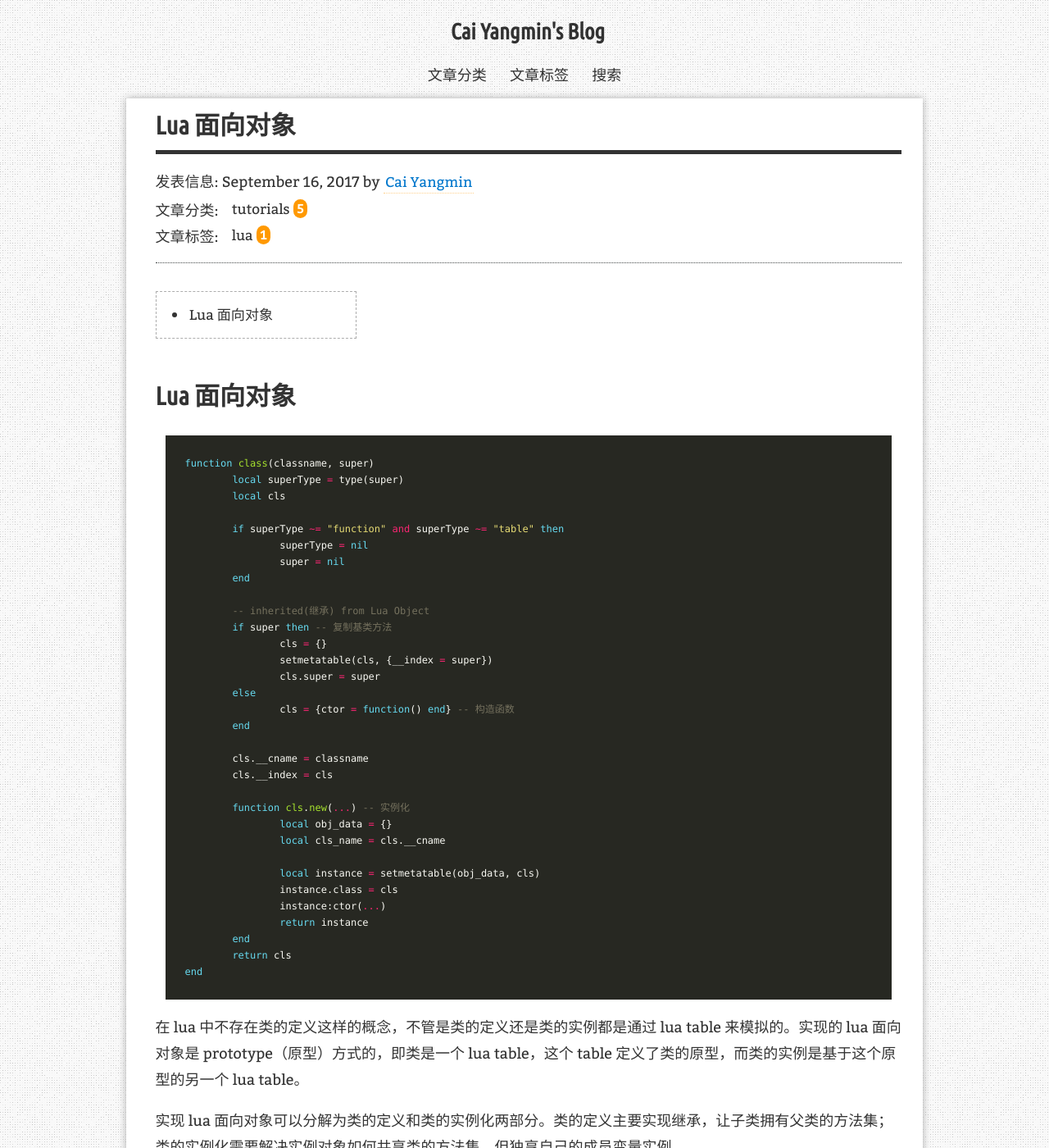
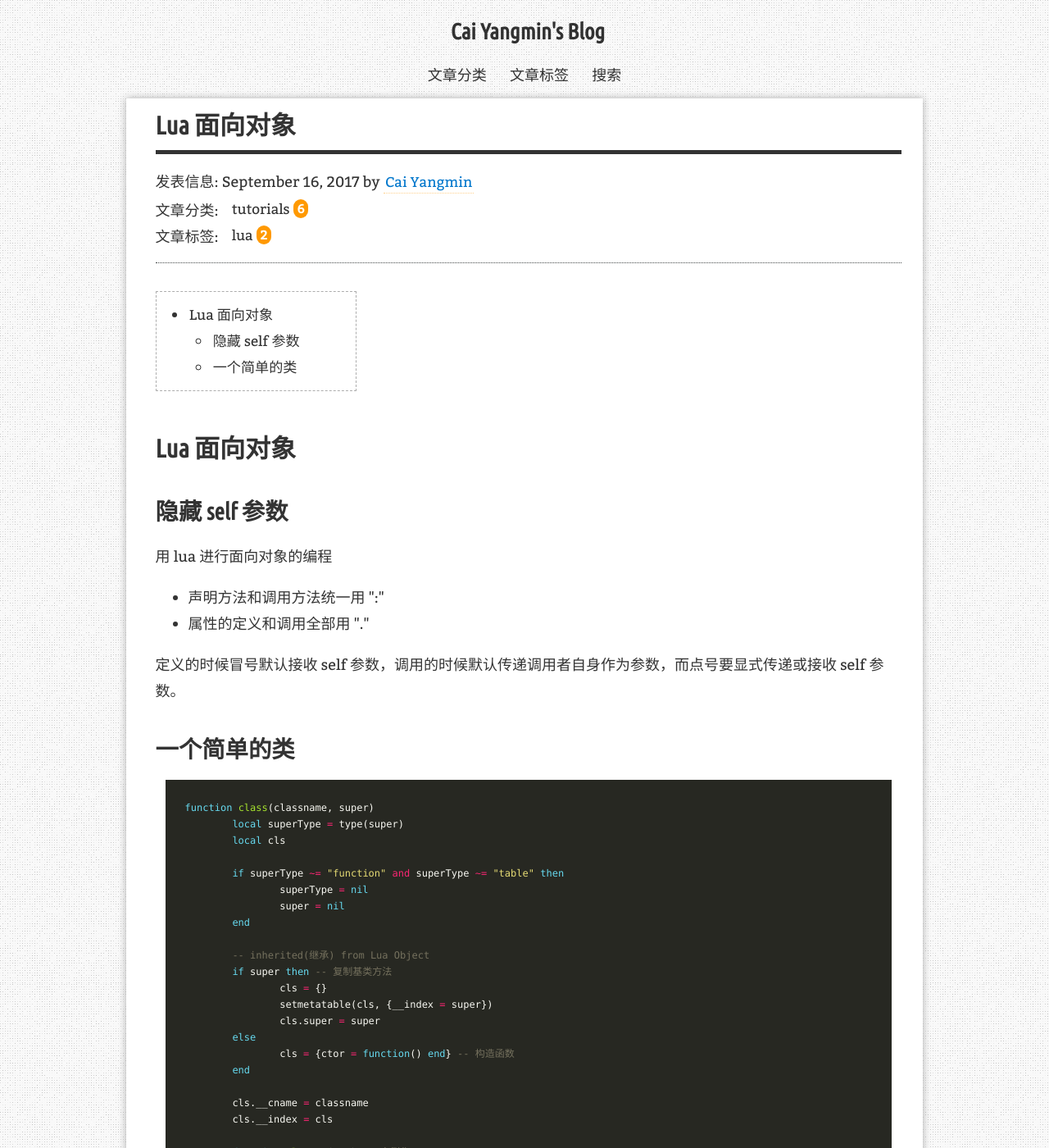
Before and after one commit to bqwhnn/blog, a Jekyll site: the page built from _posts/2017-09-16-Lua-Object-Oriented.md, in a window 1280 px wide and 1400 px high. Shown: the whole window at 82% size. Built offline with Jekyll 4.4.1, drawn with Linux system fonts in a browser that asks for light colours; nearby versions of some CDN libraries; comment, search, counter and statistics services are not loaded.

```diff
--- a/_posts/2017-09-16-Lua-Object-Oriented.md
+++ b/_posts/2017-09-16-Lua-Object-Oriented.md
@@ -12,6 +12,16 @@ redirect_from:
 {:toc .toc}
 
 # Lua 面向对象
+
+## 隐藏 self 参数
+
+用 lua 进行面向对象的编程
+* 声明方法和调用方法统一用 ":"
+* 属性的定义和调用全部用   "."
+
+定义的时候冒号默认接收 self 参数，调用的时候默认传递调用者自身作为参数，而点号要显式传递或接收 self 参数。
+
+## 一个简单的类
 
 ~~~ lua
 function class(classname, super)
```
Also changed, not shown: _posts/2017-09-18-Lua-Table.md (added, +16 -0 lines).
